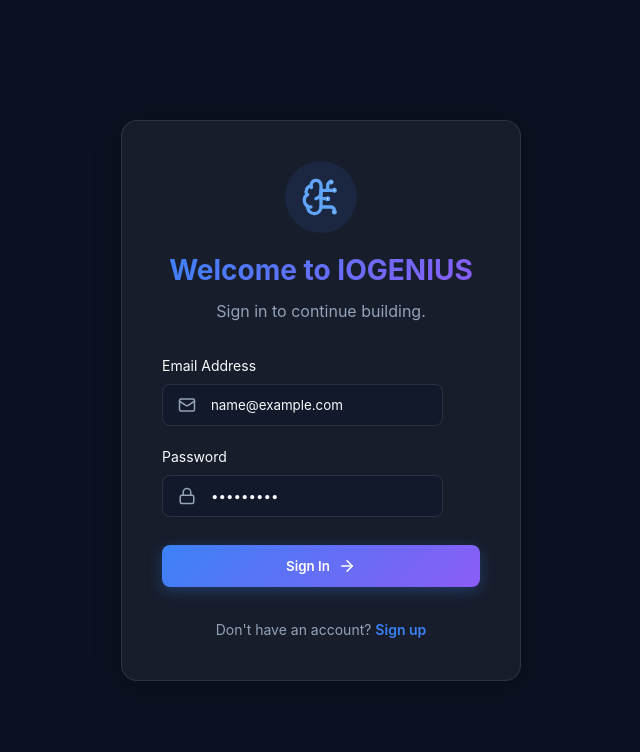
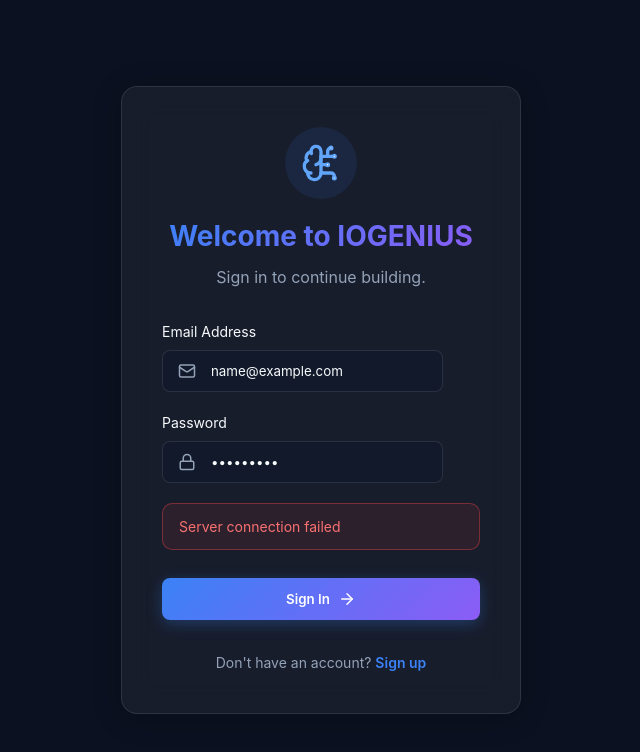
Before and after one commit to hariharkadhe/iogenius, a React (Vite) app: page /login in a window 1280 px wide. Both pictures are taken after typing "name@example.com", "Sample123" into the empty fields and a click on the button "Sign In". Shown: the top 752 px of the page, without its empty margins (319-959 px from the left). Built offline with nearby package versions, Linux system fonts and the light colour scheme; no server answers.

Commit message:
fix(auth): replace alert() with inline error message and add loading state to login form

```diff
--- a/src/pages/Login.jsx
+++ b/src/pages/Login.jsx
@@ -7,18 +7,22 @@ import { motion } from 'framer-motion';
 const Login = () => {
   const [email, setEmail] = useState('');
   const [password, setPassword] = useState('');
+  const [error, setError] = useState('');
+  const [loading, setLoading] = useState(false);
   const { login } = useAuth();
   const navigate = useNavigate();
 
   const handleSubmit = async (e) => {
     e.preventDefault();
-    if (email && password) {
-      const result = await login(email, password);
-      if (result.success) {
-        navigate('/workspace');
-      } else {
-        alert(result.message);
-      }
+    if (!email || !password) return;
+    setError('');
+    setLoading(true);
+    const result = await login(email, password);
+    setLoading(false);
+    if (result.success) {
+      navigate('/workspace');
+    } else {
+      setError(result.message || 'Invalid email or password.');
     }
   };
 
@@ -70,8 +74,14 @@ const Login = () => {
             </div>
           </div>
 
-          <button type="submit" className="btn btn-primary" style={{ marginTop: '0.5rem', width: '100%' }}>
-            Sign In <ArrowRight size={18} />
+          {error && (
+            <div style={{ background: 'rgba(239,68,68,0.1)', border: '1px solid rgba(239,68,68,0.4)', color: '#f87171', padding: '0.75rem 1rem', borderRadius: '10px', fontSize: '0.875rem' }}>
+              {error}
+            </div>
+          )}
+
+          <button type="submit" disabled={loading} className="btn btn-primary" style={{ marginTop: '0.5rem', width: '100%', opacity: loading ? 0.7 : 1 }}>
+            {loading ? 'Signing in...' : <> Sign In <ArrowRight size={18} /> </>}
           </button>
         </form>
 
```
